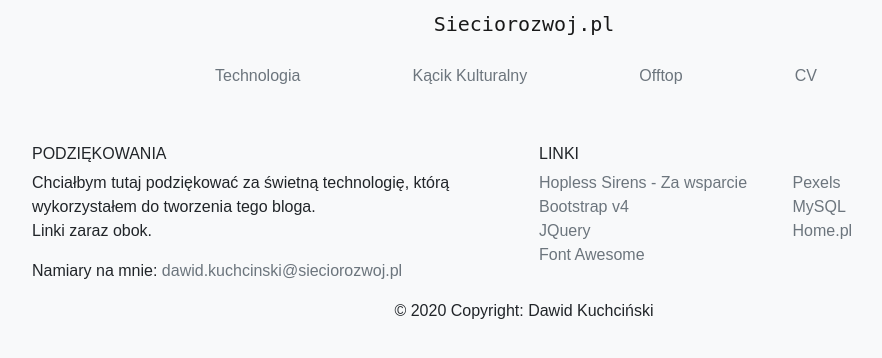
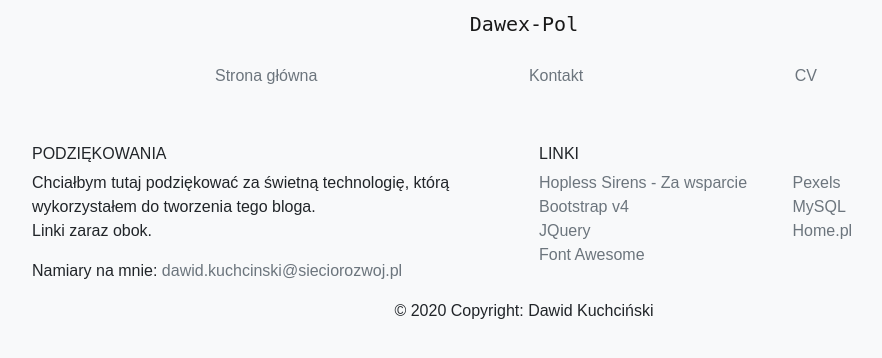
Before and after one commit to dawidkuchcinski/infoPageTemplate, a Django app: template templates/base.html in a window 1280 px wide. Shown: the top 358 px of the page, without its empty margins (116-998 px from the left). Run offline with Django 3.2, Linux system fonts and the light colour scheme; the template is opened without the code that fills it, so the values that code supplies are empty; some libraries are stand-ins or nearby versions.

Commit message:
Zmień menu

```diff
--- a/templates/base.html
+++ b/templates/base.html
@@ -16,19 +16,16 @@
     <body class="container bg-light">
         <nav class="container fixed-top navbar navbar-expand-lg navbar-light bg-light p-4">
             <a href="http://sieciorozwoj.pl" class="navbar-brand">
-              Sieciorozwoj.pl
+              Dawex-Pol
             </a>
         </nav>
         <nav class="w-100 fixed-top mt-5 navbar navbar-nav navbar-light bg-light">
             <div class="container w-50">
                 <a href="{% url 'index' %}" class="nav-link text-secondary">
-                    <i class="fas fa-laptop"></i> Technologia
+                    <i class="fas fa-laptop"></i> Strona główna
                 </a>
-                    <a href="#" class="nav-link text-secondary">
-                <i class="fas fa-book-open"></i> Kącik Kulturalny
-                </a>
-                <a href="#" class="nav-link text-secondary">
-                    <i class="fas fa-hands"></i> Offtop
+                <a href="{% url 'index' %}" class="nav-link text-secondary">
+                    <i class="fas fa-laptop"></i> Kontakt
                 </a>
                 <a href="#" class="nav-link text-secondary">
                     <i class="fas fa-id-card"></i> CV
```
